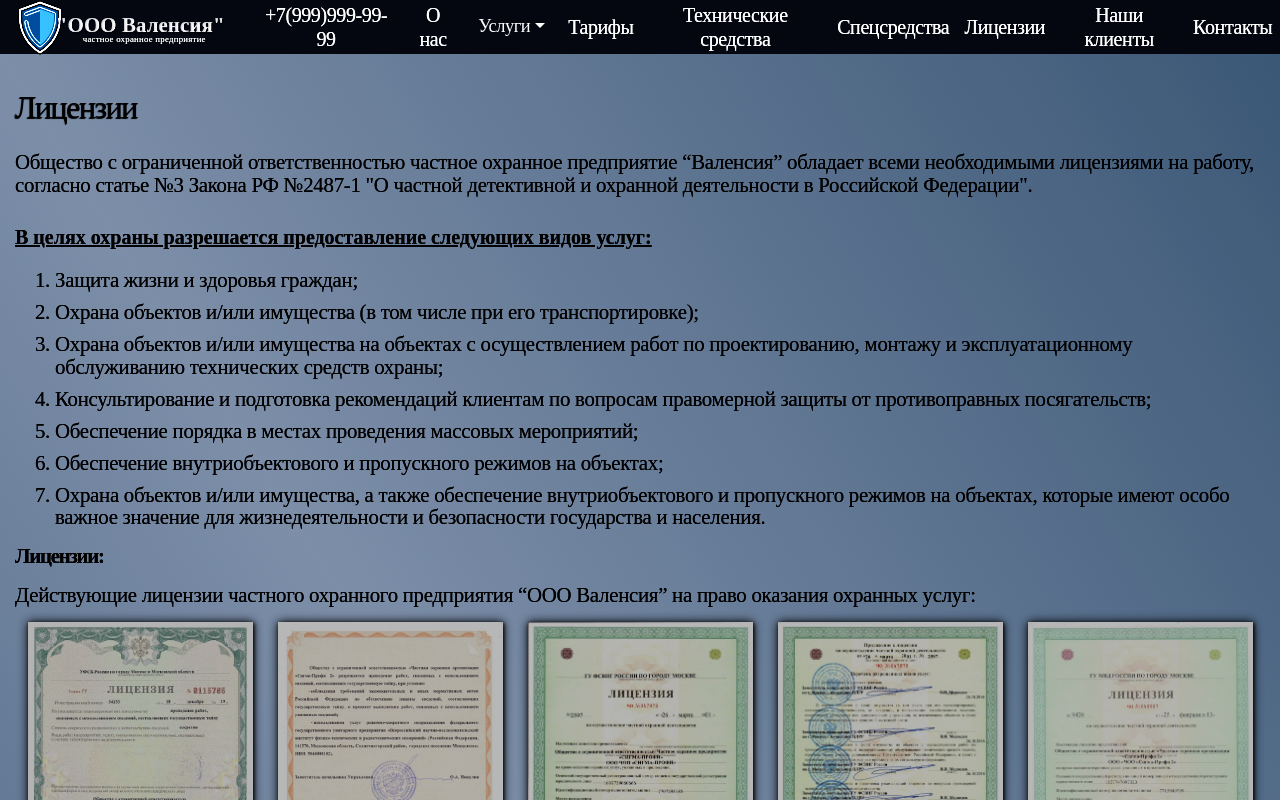
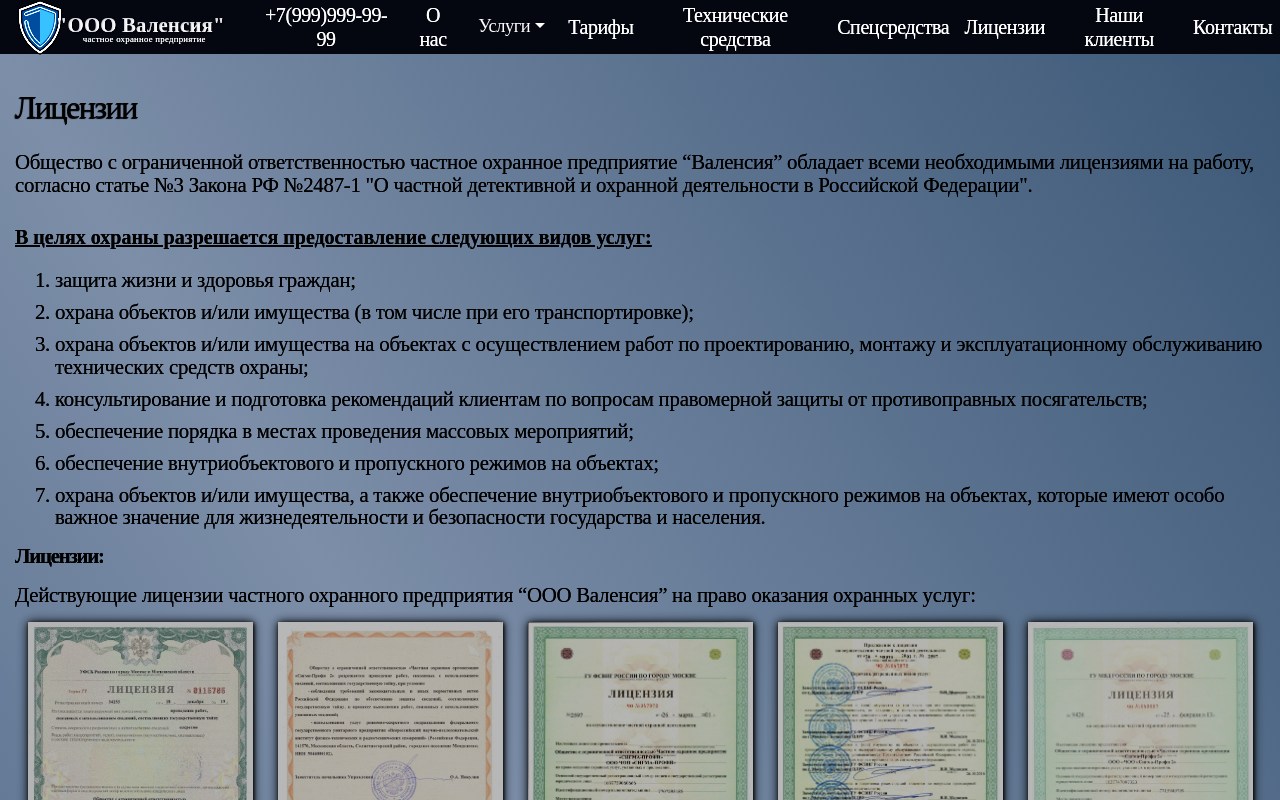
Before and after one commit to AnigalHub/Valencia, a Nuxt app: page /licenses in a window 1280 px wide. Shown: the top 800 px of the page. Built offline with nearby package versions, Linux system fonts and the light colour scheme; a web font is replaced by a local one.

Commit message:
изменен регистр текста у списка, добавлены комментарии к css

```diff
--- a/pages/licenses.vue
+++ b/pages/licenses.vue
@@ -37,13 +37,13 @@
           },
           name_page:"Лицензии",
           TypesOfServices:[
-            {type:"Защита жизни и здоровья граждан;",},
-            {type:"Охрана объектов и/или имущества (в том числе при его транспортировке);",},
-            {type:"Охрана объектов и/или имущества на объектах с осуществлением работ по проектированию, монтажу и эксплуатационному обслуживанию технических средств охраны;",},
-            {type:"Консультирование и подготовка рекомендаций клиентам по вопросам правомерной защиты от противоправных посягательств;",},
-            {type:"Обеспечение порядка в местах проведения массовых мероприятий;",},
-            {type:"Обеспечение внутриобъектового и пропускного режимов на объектах;",},
-            {type:"Охрана объектов и/или имущества, а также обеспечение внутриобъектового и пропускного режимов на объектах, которые имеют особо важное значение для жизнедеятельности и безопасности государства и населения.",},
+            {type:"защита жизни и здоровья граждан;",},
+            {type:"охрана объектов и/или имущества (в том числе при его транспортировке);",},
+            {type:"охрана объектов и/или имущества на объектах с осуществлением работ по проектированию, монтажу и эксплуатационному обслуживанию технических средств охраны;",},
+            {type:"консультирование и подготовка рекомендаций клиентам по вопросам правомерной защиты от противоправных посягательств;",},
+            {type:"обеспечение порядка в местах проведения массовых мероприятий;",},
+            {type:"обеспечение внутриобъектового и пропускного режимов на объектах;",},
+            {type:"охрана объектов и/или имущества, а также обеспечение внутриобъектового и пропускного режимов на объектах, которые имеют особо важное значение для жизнедеятельности и безопасности государства и населения.",},
           ],
           Licenses:[
             {src:"../licenses/license_1.jpg", alt:"Лицензия_1",name:"Лицензия 1",},
@@ -77,28 +77,26 @@
     }
 </script>
 <style>
-  .modal-dialog img{
+  .modal-dialog img{ /*картинка в модальном окне*/
     width: 100% !important;
     box-shadow: none !important;
     filter: brightness(80%) contrast(120%)!important;
   }
-  .close {
+  .close { /*"крестик" (размер) - кнопка закрытия модального окна*/
     font-size: 2rem !important;
-  }
-  .modal-header .close {
     padding: 1rem .5rem !important;
   }
-  .modal-header{
+  .modal-header{ /*заголовок модального окна*/
     padding: 0.5rem 1.5rem !important;
   }
-  .modal-body {
+  .modal-body { /*тело модального окна*/
     padding:0 1rem 1rem 1rem!important;
   }
-  .modal-footer {
+  .modal-footer { /*footer-модального окна*/
     display: none !important;
   }
   @media (min-width: 992px){
-    .modal-lg, .modal-xl {
+    .modal-lg, .modal-xl { /*ширина модального окна на разных экранах*/
       max-width: 720px !important;
     }
   }
```
